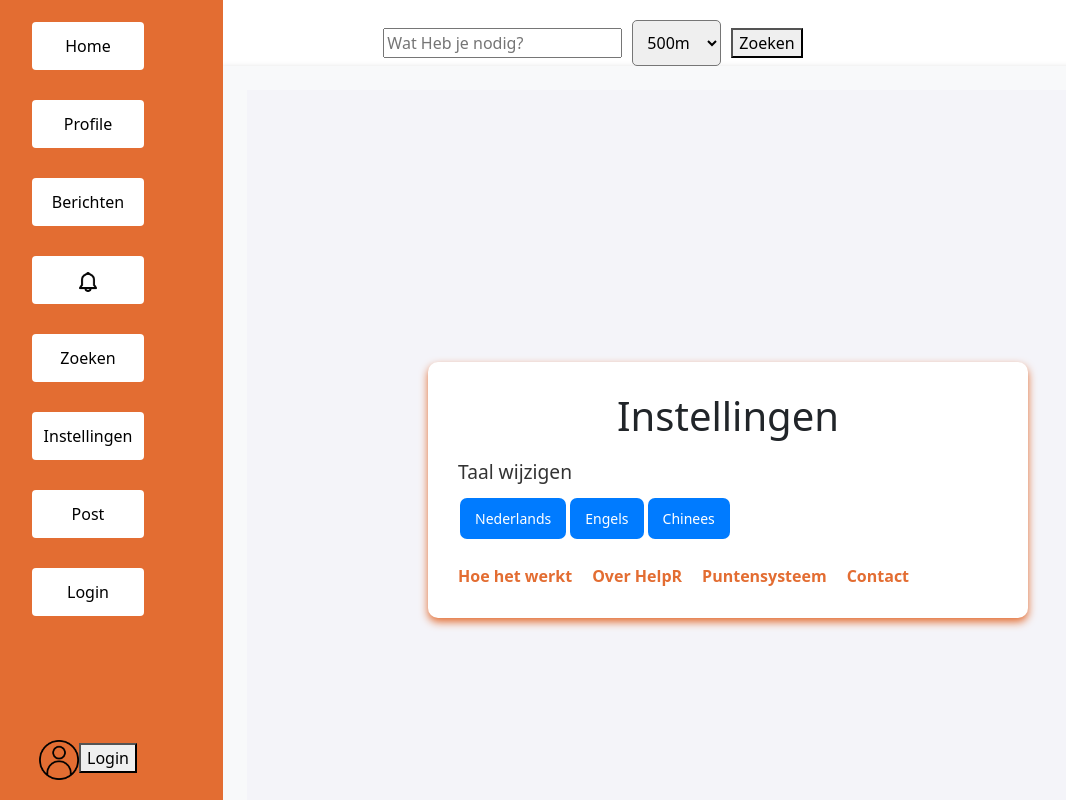
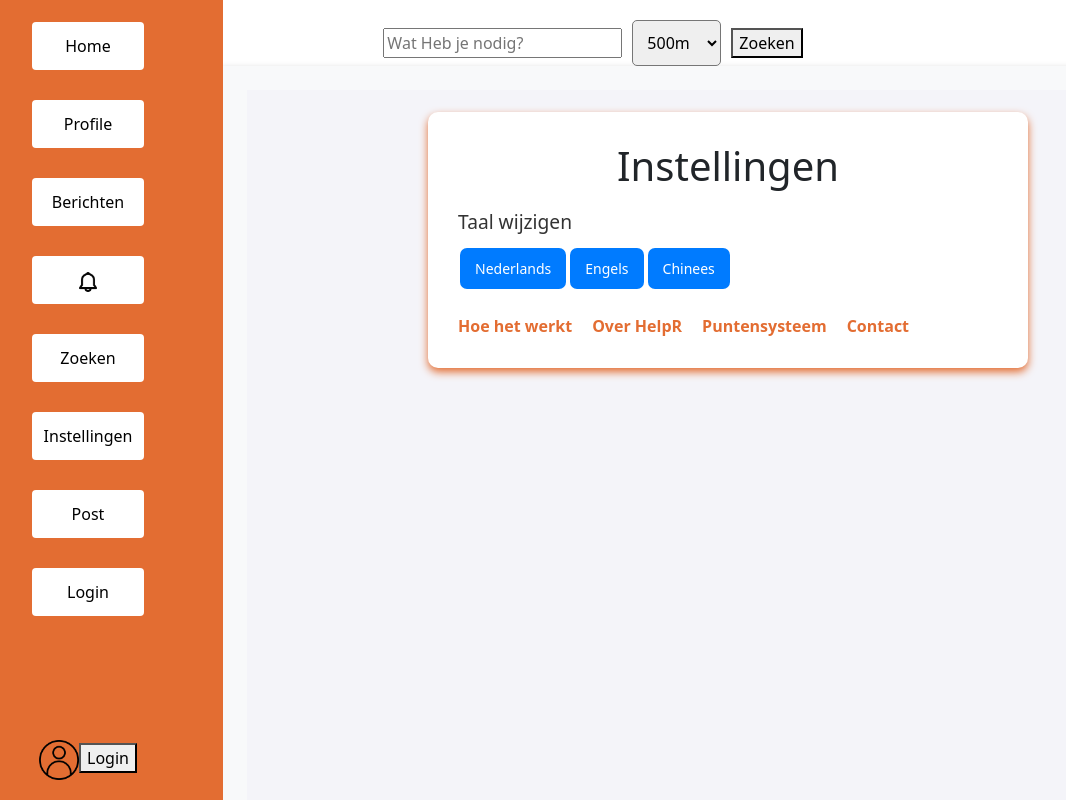
Before and after one commit to StijnWevers/eindwerkFrontEnd, an Angular app in the folder eindwerkFrontend/: page /settings in a window 1280 px wide. Shown: the top 800 px of the page, without its empty margins (47-1113 px from the left). Built offline with nearby package versions, Linux system fonts and the light colour scheme.

Commit message:
added margin in container

```diff
--- a/eindwerkFrontend/src/app/pages/settings/settings.component.css
+++ b/eindwerkFrontend/src/app/pages/settings/settings.component.css
@@ -13,6 +13,7 @@
   border-radius: 10px;
   box-shadow: 0 4px 9px #e36d32;
   text-align: center;
+  margin-top: -500px;
 }
 
 /* knoppen */
```
